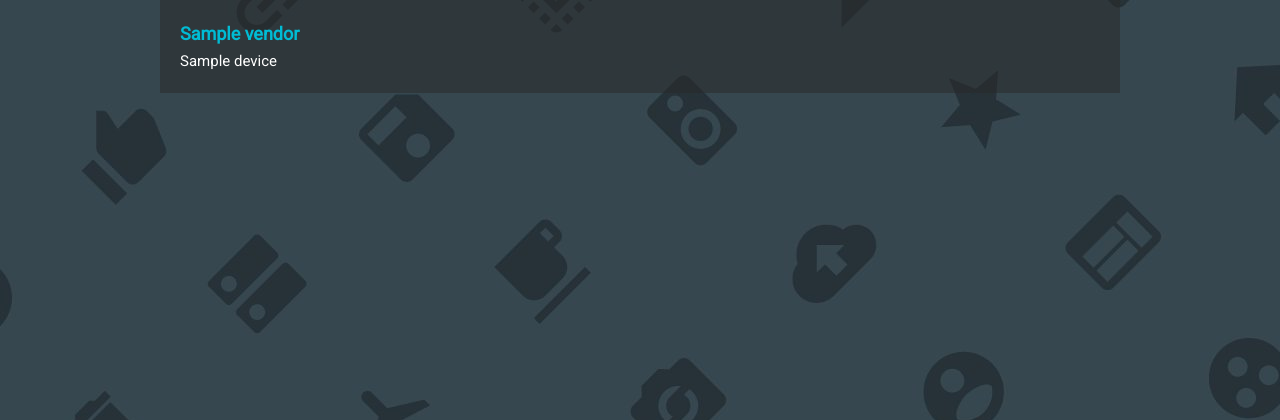
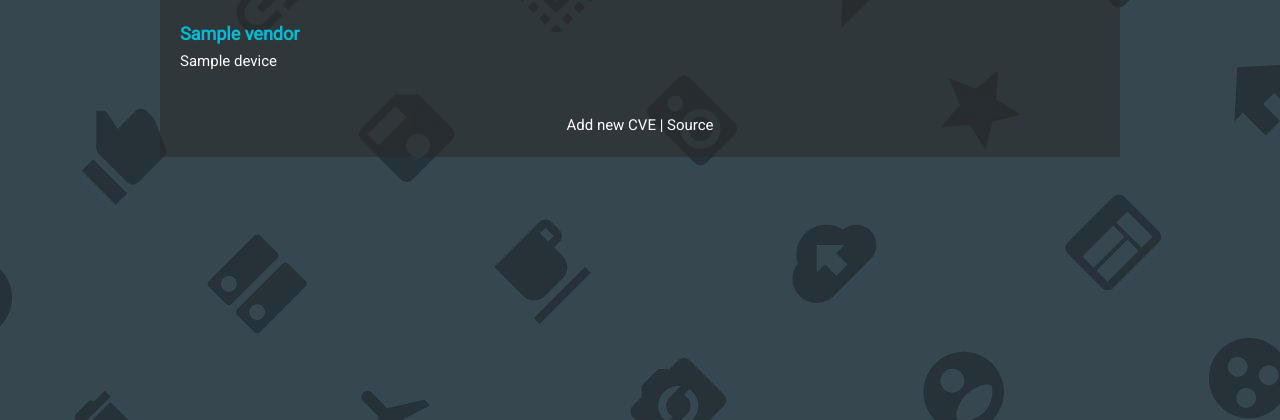
Before and after one commit to invisiblek/cve_tracker, a Flask app: template templates/index.html in a window 1280 px wide. Shown: the top 420 px of the page. Run offline with Flask 2, Linux system fonts and the light colour scheme; the template is opened without the code that fills it: most values are stand-ins (such as "Sample title", 1, 10 or a date in 2020); parts of the project's set-up code (start-up, migrations or seed data) failed here and were passed over.

Commit message:
index: add new cve and source code link on bottom
Change-Id: I36d94c9af242624fc918c265c6763c3a0c55c1b7

```diff
--- a/templates/index.html
+++ b/templates/index.html
@@ -23,5 +23,8 @@
       </div>
     {% endfor %}
     </div>
+    <div class='frame container'>
+      <a href="/addcve">Add new CVE</a>&nbsp;|&nbsp;<a href="https://github.com/LineageOS/cve_tracker">Source</a>
+    </div>
   </body>
 </html>
```
